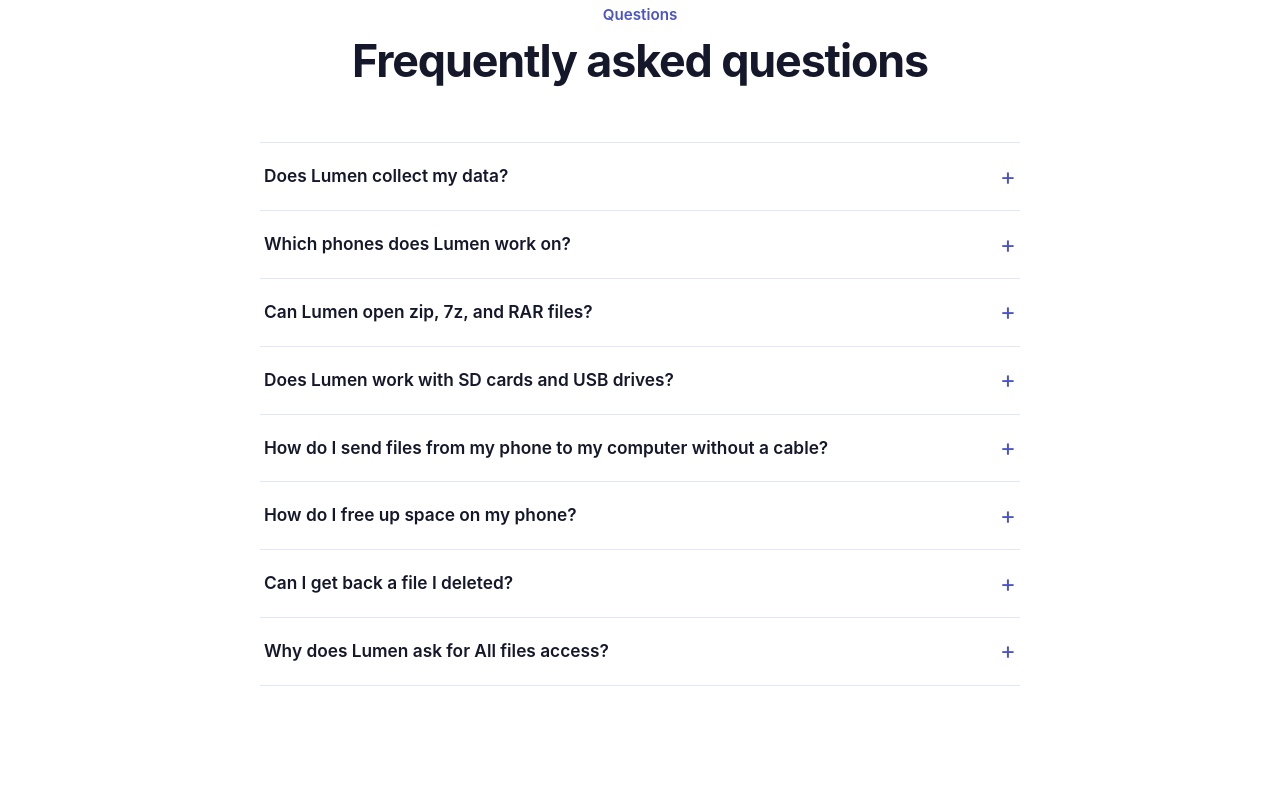
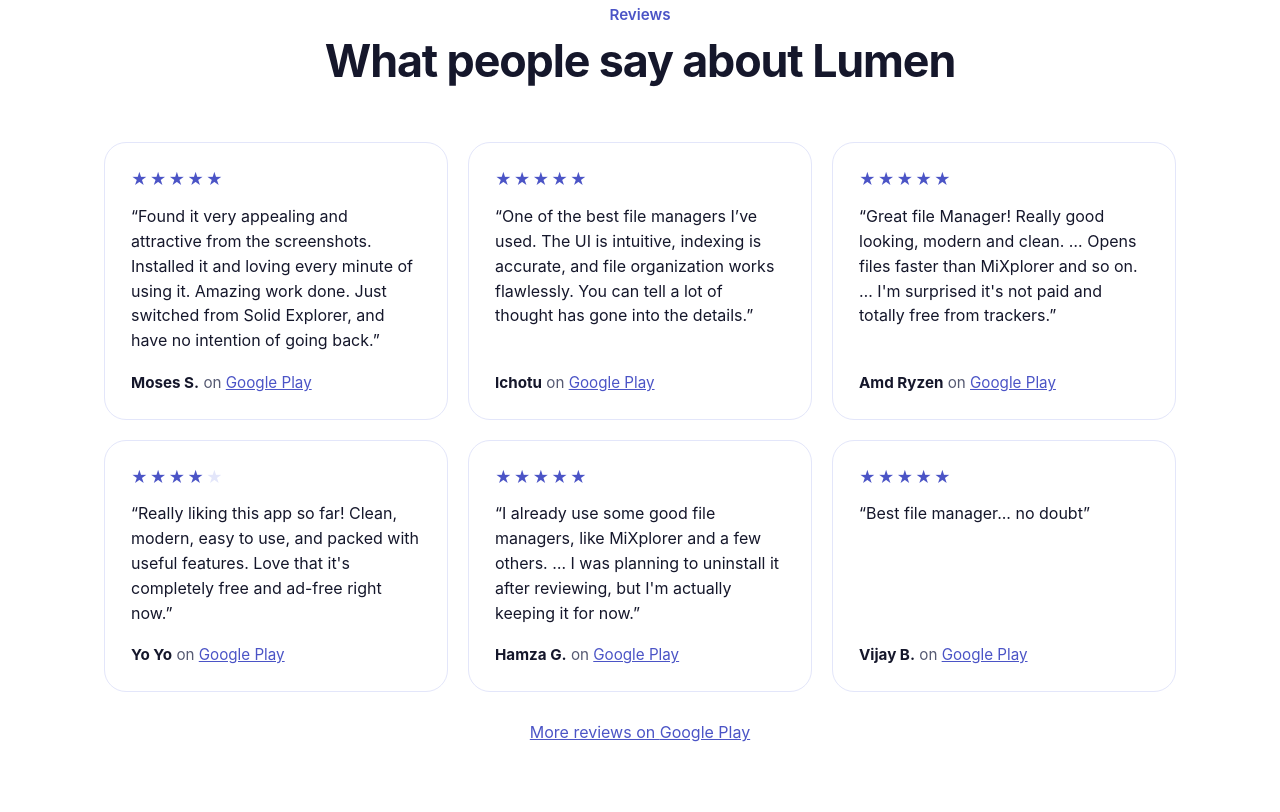
Before and after one commit to liliumapps/lumen.liliumapps.com, a Gatsby site: page / in a window 1280 px wide. Shown: the part 3688-4500 px from the top of the page. Built offline with nearby package versions, Linux system fonts and the light colour scheme; Gatsby itself is replaced by a stand-in of ours.

Commit message:
Add reviews

```diff
--- /dev/null
+++ b/src/components/Reviews.js
@@ -0,0 +1,46 @@
+import React from "react"
+
+/**
+ * Quotes from public reviews (src/data/content.js), each credited to its
+ * source, so adding a source is a data change, not a layout one.
+ */
+export default function Reviews({ items, sources }) {
+  return (
+    <section id="reviews" className="section reviews">
+      <p className="eyebrow center">Reviews</p>
+      <h2 className="center">What people say about Lumen</h2>
+      <div className="review-grid">
+        {items.map(({ source, author, rating, quote, url }) => {
+          const from = sources[source]
+          return (
+            <figure key={`${source}-${author}`} className="review">
+              {rating && (
+                <p className="review-stars" aria-label={`Rated ${rating} out of 5`}>
+                  {"★".repeat(rating)}
+                  <span>{"★".repeat(5 - rating)}</span>
+                </p>
+              )}
+              <blockquote>
+                <p>“{quote}”</p>
+              </blockquote>
+              <figcaption>
+                <strong>{author}</strong> on{" "}
+                <a href={url || from.url} rel="noopener noreferrer">
+                  {from.label}
+                </a>
+              </figcaption>
+            </figure>
+          )
+        })}
+      </div>
+      <p className="center review-more">
+        {Object.values(sources).map(({ label, url }, i) => (
+          <React.Fragment key={label}>
+            {i > 0 && " · "}
+            <a href={url}>More reviews on {label}</a>
+          </React.Fragment>
+        ))}
+      </p>
+    </section>
+  )
+}
--- a/src/data/content.js
+++ b/src/data/content.js
@@ -90,6 +90,72 @@ const faq = [
   ],
 ]
 
+// Where reviews come from. Add a source here (say, reddit) and use its key in
+// a review below; the home page links each review to its source.
+const reviewSources = {
+  play: {
+    label: "Google Play",
+    // Play shows reviews by the visitor's country, and only India has them
+    // yet, so pin it (the web honours gl; the Play app on a phone ignores it).
+    // Drop gl once other countries show reviews.
+    url: "https://play.google.com/store/apps/details?id=com.liliumapps.lumenfiles&hl=en&gl=IN",
+  },
+}
+
+// What people say, quoted word for word from public reviews ("…" marks a cut;
+// never reword one). Authors as first name and initial. `url` is optional and
+// links the review itself where the source has one (Reddit does, Play doesn't).
+// Play rating as of 20 Nov 2026: 4.8 from 20 reviews.
+const reviews = [
+  {
+    source: "play",
+    author: "Moses S.",
+    rating: 5,
+    date: "2026-10-27",
+    quote:
+      "Found it very appealing and attractive from the screenshots. Installed it and loving every minute of using it. Amazing work done. Just switched from Solid Explorer, and have no intention of going back.",
+  },
+  {
+    source: "play",
+    author: "Ichotu",
+    rating: 5,
+    date: "2026-10-22",
+    quote:
+      "One of the best file managers I’ve used. The UI is intuitive, indexing is accurate, and file organization works flawlessly. You can tell a lot of thought has gone into the details.",
+  },
+  {
+    source: "play",
+    author: "Amd Ryzen",
+    rating: 5,
+    date: "2026-10-23",
+    quote:
+      "Great file Manager! Really good looking, modern and clean. … Opens files faster than MiXplorer and so on. … I'm surprised it's not paid and totally free from trackers.",
+  },
+  {
+    source: "play",
+    author: "Yo Yo",
+    rating: 4,
+    date: "2026-10-30",
+    quote:
+      "Really liking this app so far! Clean, modern, easy to use, and packed with useful features. Love that it's completely free and ad-free right now.",
+  },
+  {
+    source: "play",
+    author: "Hamza G.",
+    rating: 5,
+    date: "2026-10-22",
+    quote:
+      "I already use some good file managers, like MiXplorer and a few others. … I was planning to uninstall it after reviewing, but I'm actually keeping it for now.",
+  },
+  {
+    source: "play",
+    author: "Vijay B.",
+    rating: 5,
+    date: "2026-11-18",
+    quote: "Best file manager... no doubt",
+  },
+]
+
 // Short facts for llms.txt.
 const facts = [
   "On Google Play",
@@ -99,4 +165,4 @@ const facts = [
   "Made by Lilium Apps (https://liliumapps.com)",
 ]
 
-module.exports = { features, more, principles, faq, facts }
+module.exports = { features, more, principles, reviews, reviewSources, faq, facts }
--- a/src/pages/index.js
+++ b/src/pages/index.js
@@ -4,7 +4,8 @@ import Layout from "../components/Layout"
 import SiteHead from "../components/Head"
 import PhoneScreen from "../components/PhoneScreen"
 import Faq, { faqJsonLd } from "../components/Faq"
-import { features, more, principles, faq } from "../data/content"
+import Reviews from "../components/Reviews"
+import { features, more, principles, reviews, reviewSources, faq } from "../data/content"
 
 export default function Home() {
   const { site } = useStaticQuery(graphql`
@@ -86,6 +87,8 @@ export default function Home() {
         </div>
       </section>
 
+      <Reviews items={reviews} sources={reviewSources} />
+
       <Faq items={faq} />
 
       <section className="cta">
--- a/src/styles/global.css
+++ b/src/styles/global.css
@@ -417,6 +417,55 @@ main > .section,
   color: var(--ink-soft);
 }
 
+/* Reviews: quotes in cards, each credited to where it came from. */
+.review-grid {
+  display: grid;
+  grid-template-columns: repeat(3, minmax(0, 1fr));
+  gap: 20px;
+}
+
+.review {
+  margin: 0;
+  display: flex;
+  flex-direction: column;
+  border: 1px solid var(--line);
+  border-radius: var(--radius);
+  padding: 24px 26px;
+  background: var(--card);
+}
+
+.review-stars {
+  margin: 0 0 12px;
+  color: var(--accent);
+  letter-spacing: 2px;
+}
+
+.review-stars span {
+  color: var(--line);
+}
+
+.review blockquote {
+  margin: 0 0 18px;
+  flex: 1;
+}
+
+.review blockquote p {
+  margin: 0;
+}
+
+.review figcaption {
+  color: var(--ink-soft);
+  font-size: 0.95rem;
+}
+
+.review figcaption strong {
+  color: var(--ink);
+}
+
+.review-more {
+  margin: 28px 0 0;
+}
+
 /* FAQ: each question opens in place; the answers are in the HTML either way. */
 .faq-list {
   max-width: 760px;
@@ -569,7 +618,8 @@ main > .section,
 
   .bento,
   .more,
-  .principle-grid {
+  .principle-grid,
+  .review-grid {
     grid-template-columns: minmax(0, 1fr);
   }
 }
```
